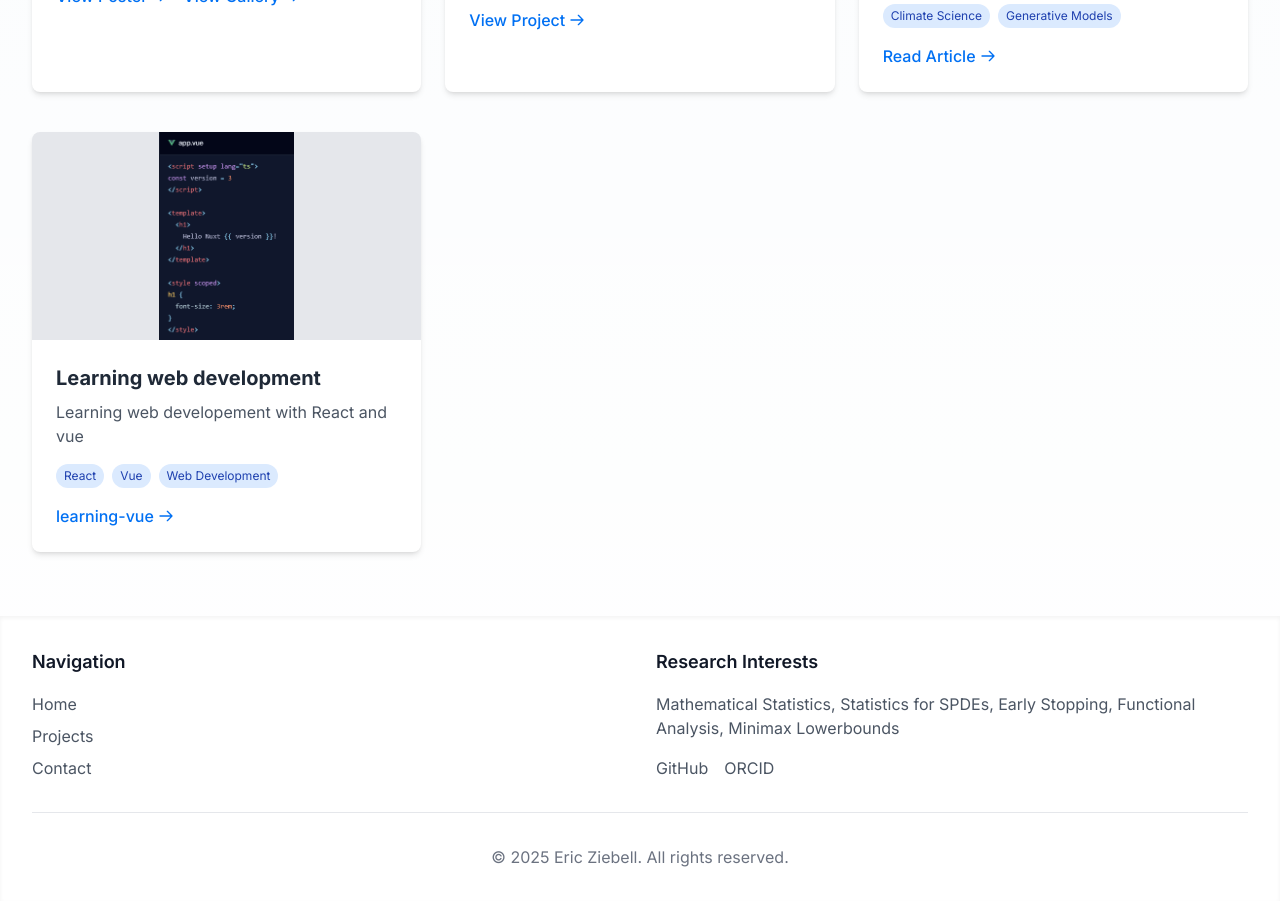
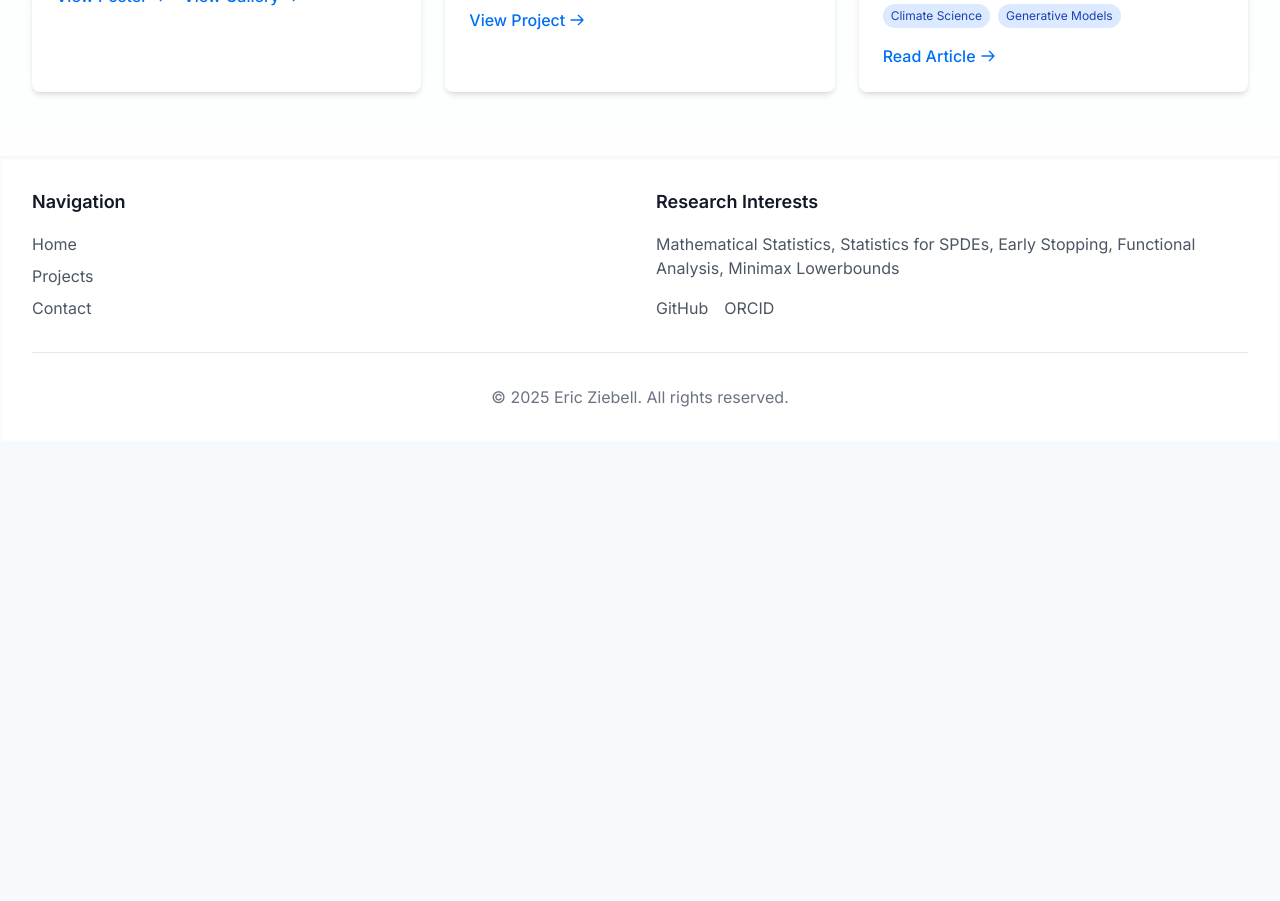
Before and after one commit to ziebelle/ziebelle.github.io, a Next.js app: page /projects in a window 1280 px wide. Shown: the part 1220-2121 px from the top of the page. After the commit the page ends 1661 px from the top, so only its background shows below. Built offline with nearby package versions, Linux system fonts and the light colour scheme.

Commit message:
Update projects.ts

```diff
--- a/app/data/projects.ts
+++ b/app/data/projects.ts
@@ -71,14 +71,14 @@ export const allProjects: Project[] = [
         tags: ['Machine Learning', 'Normalizing Flows', 'Climate Science', 'Generative Models'],
         links: [{ title: 'Read Article', url: 'https://medium.com/@starokon/generative-modelling-of-sea-surface-temperature-with-normalizing-flows-cdafa3d90b56' }],
     },
-    {
-        id: 7,
-        title: 'Learning web development',
-        description: 'Learning web developement with React and vue',
-        image: '/images/nuxt_code.png',
-        tags: ['React', 'Vue', 'Web Development'],
-        links: [{ title: 'learning-vue', url: 'https://ziebelle.github.io/learning-vue/' }],
-    }
+    // {
+    //     id: 7,
+    //     title: 'Learning web development',
+    //     description: 'Learning web developement with React and vue',
+    //     image: '/images/nuxt_code.png',
+    //     tags: ['React', 'Vue', 'Web Development'],
+    //     links: [{ title: 'learning-vue', url: 'https://ziebelle.github.io/learning-vue/' }],
+    // }
     // },
     // {
     //     id: 8,
```
